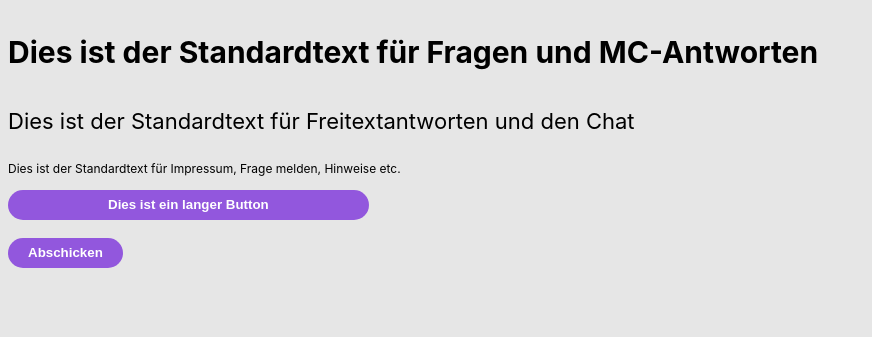
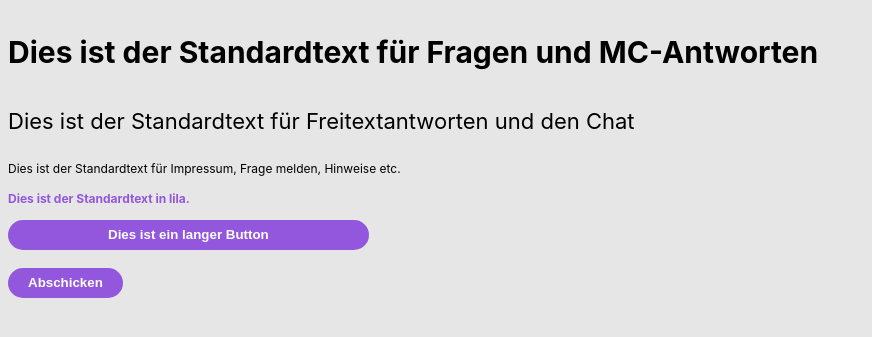
Before and after one commit to geraldholzer/mindmaze, a PHP site: page /styleExample.html in a window 1280 px wide. Shown: the part 254-591 px from the top of the page, without its empty margins (0-872 px from the left). Run offline with PHP 8.4, Linux system fonts and the light colour scheme.

Commit message:
added standard text purple

```diff
--- a/style.css
+++ b/style.css
@@ -46,6 +46,13 @@ h1.heading-modus {
     line-height: 1.5;
   }
 
+  .standard-text-purple {
+    font-family: "Inter", sans-serif;
+    font-size: 12px;
+    font-weight: bold;
+    line-height: 1.5;
+    color: #9257DD;
+  }
 
   .button-long {
     background-color: #9257DD;
--- a/styleExample.html
+++ b/styleExample.html
@@ -15,6 +15,7 @@
   <p class="standard-text-qa">Dies ist der Standardtext für Fragen und MC-Antworten</p>
   <p class="standard-text-input">Dies ist der Standardtext für Freitextantworten und den Chat</p>
   <p class="standard-text-general">Dies ist der Standardtext für Impressum, Frage melden, Hinweise etc.</p>
+  <p class="standard-text-purple">Dies ist der Standardtext in lila.</p>
 
   <button class="button-long">Dies ist ein langer Button</button>
   <br><br>
```
